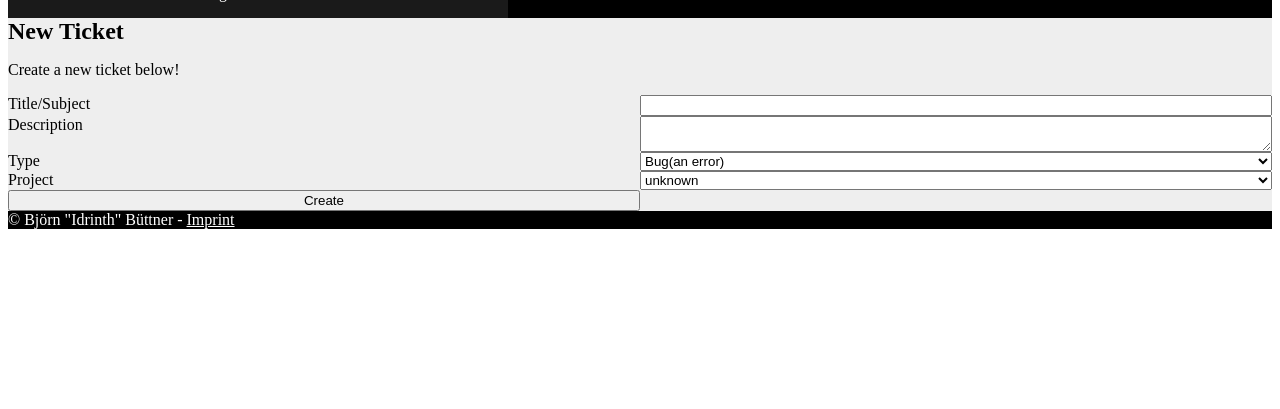
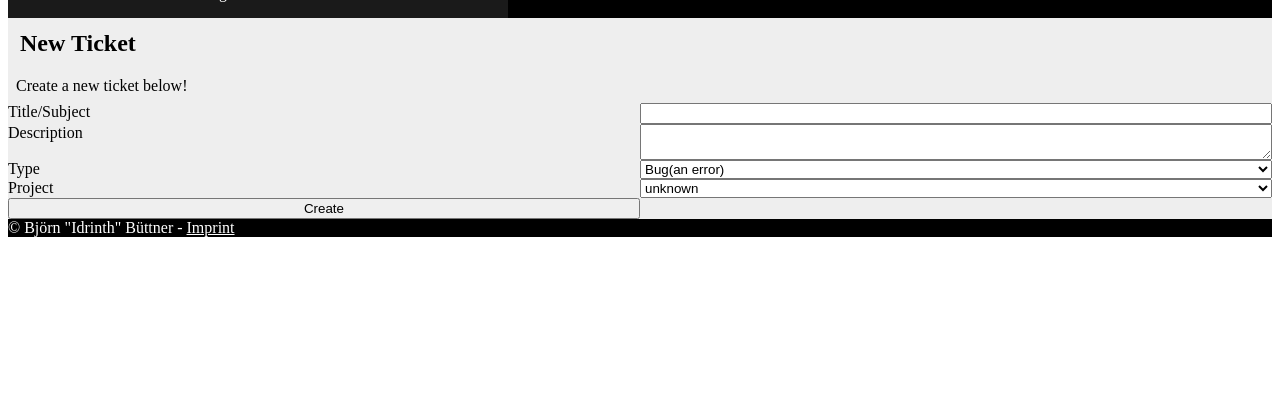
Before and after one commit to Idrinth/tickets, a PHP site: template templates/new.twig in a window 1280 px wide. Shown: the part 340-749 px from the top of the page. Run offline with PHP 8.4, Linux system fonts and the light colour scheme; the template is opened without the code that fills it, so the values that code supplies are empty; some libraries are stand-ins or nearby versions.

Commit message:
padding instead of margin

```diff
--- a/public/styles.css
+++ b/public/styles.css
@@ -10,7 +10,6 @@
   background: rgba(255,255,255,0.1);
   color: #fff;
 }
-
 #nav > nav > ul > li > ul {
   display: none;
 }
@@ -74,3 +73,7 @@ form {
 #content a {
     color: #a00;
 }
+h1,h2,h3,h4,h5,p {
+    padding: 0.5em;
+    margin: 0;
+}
```
